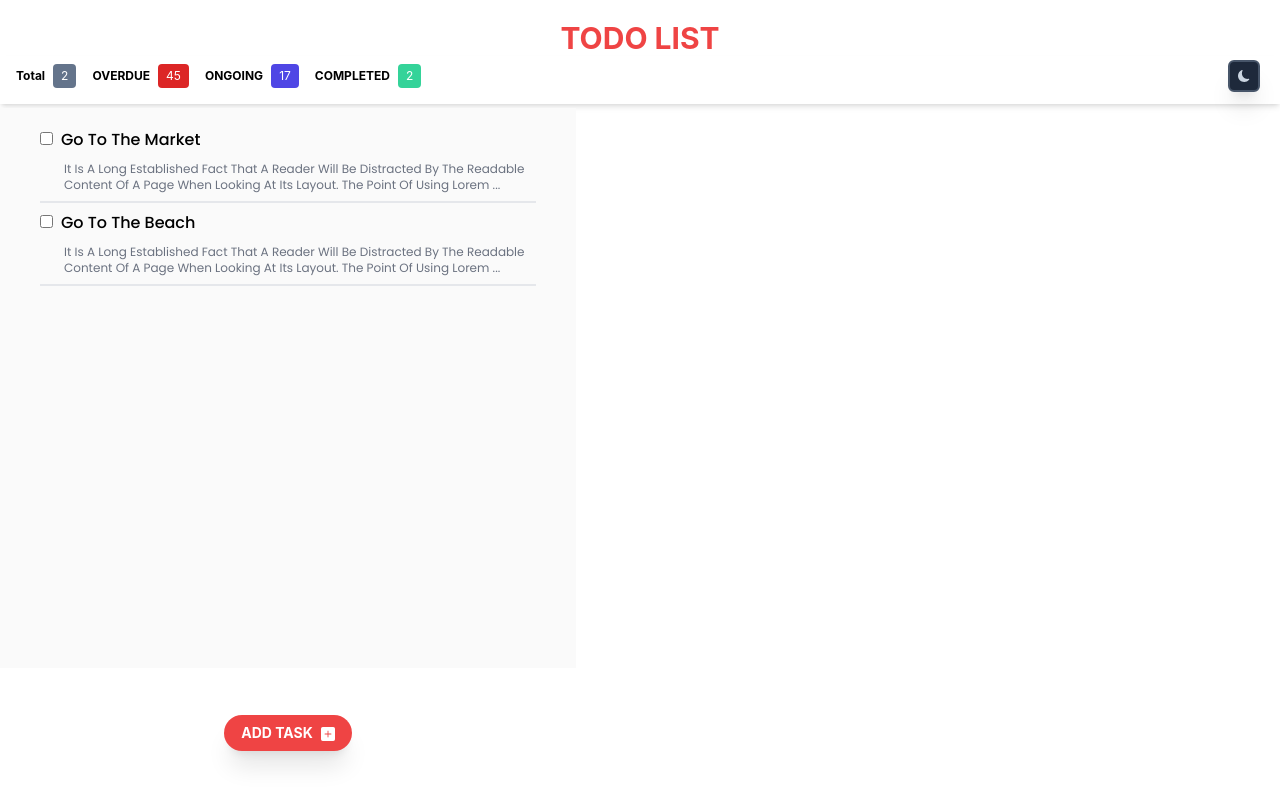
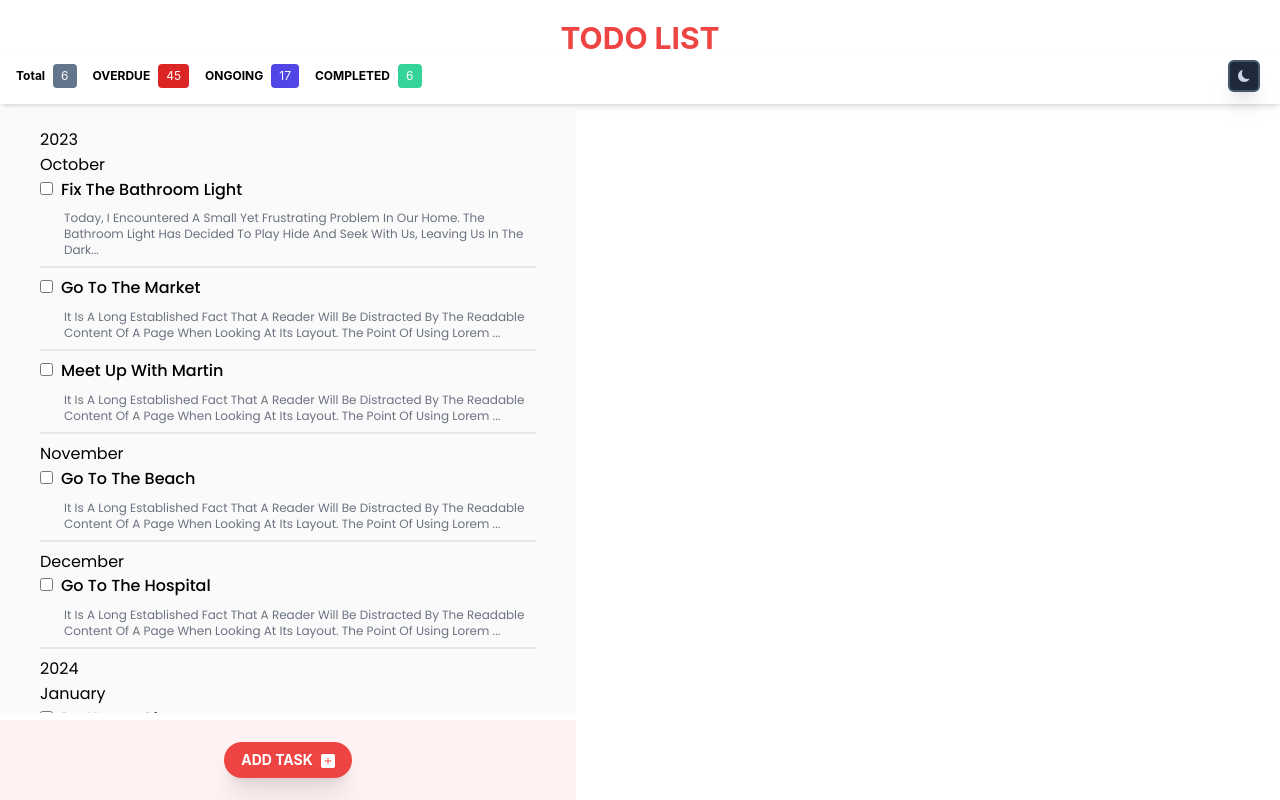
Before and after one commit to htutaungwai/todo-list-with-tailwind-css, a React (Vite) app: page / in a window 1280 px wide. Built offline with nearby package versions, Linux system fonts and the light colour scheme.

Commit message:
successfully added date functionality

```diff
--- a/src/components/AddTaskBtn.jsx
+++ b/src/components/AddTaskBtn.jsx
@@ -2,7 +2,7 @@
 import { BsFillPlusSquareFill } from "react-icons/bs";
 const AddTaskBtn = ({ setShowAddTodo, showAddTodo }) => {
   return (
-    <div className=" flex justify-center items-center flex-col  h-1/6 max-w-xl ">
+    <div className=" flex justify-center items-center flex-col  bg-red-50  max-w-xl h-full ">
       <button
         className="rounded-full bg-red-500 w-32 text-white font-bold py-2 uppercase shadow-xl transition ease-in-out  hover:bg-red-600 text-sm block"
         onClick={() => {
--- a/src/components/InnerBodyField.jsx
+++ b/src/components/InnerBodyField/InnerBodyField.jsx
@@ -1,7 +1,7 @@
 import React from "react";
 
 // COMPONENTS
-import EditWeb from "../pages/EditWeb";
+import EditWeb from "./EditWeb";
 
 // REDUX HOOKS
 import { useSelector } from "react-redux";
--- a/src/components/StatsBar.jsx
+++ b/src/components/StatsBar.jsx
@@ -1,8 +1,11 @@
 import { BsMoonFill, BsSunFill } from "react-icons/bs";
-import { useDispatch } from "react-redux";
+import { useDispatch, useSelector } from "react-redux";
 import { changeTheme } from "../features/themeSlice/themeSlice";
 
-const StatsBar = ({ todos, mood }) => {
+const StatsBar = () => {
+  // STATES
+  const todos = useSelector((state) => state.todo.todos);
+  const { mood } = useSelector((state) => state.theme);
   const dispatch = useDispatch();
   return (
     <div
--- a/src/components/TodoList.jsx
+++ b/src/components/TodoList.jsx
@@ -1,43 +1,29 @@
 // CSS
 import "./TodoList.css";
 
-// LIBRARIES
-import { useSelector, useDispatch } from "react-redux";
-
 // COMPONENTS
 import StatsBar from "./StatsBar";
-import SingleTodo from "./SingleTodo";
-import InnerBodyField from "./InnerBodyField";
+import SortedTodoList from "./TodoListField/SortedTodoList";
+import InnerBodyField from "./InnerBodyField/InnerBodyField";
+import TodoFilter from "./TodoListField/TodoFilter/TodoFilter";
 
 const ToodList = () => {
-  const dispatch = useDispatch();
-  const todos = useSelector((state) => state.todo.todos);
-  const { mood } = useSelector((state) => state.theme);
-
   return (
-    <div className="h-5/6 w-full ">
+    <div className=" w-full h-[90%] ">
       {/* This is H1 heading */}
       <h1 className={`text-3xl text-red-500 font-bold text-center pt-5 `}>
         TODO LIST
       </h1>
 
       {/* STATS BAR */}
-      <StatsBar mood={mood} todos={todos} />
+      <StatsBar />
 
       {/* INNER BODY */}
       <div className="h-[84%] max-h-[84%] flex ">
-        <div
-          className={`w-full h-full max-w-xl  poppins flex flex-col overflow-y-scroll overflow-x-hidden  ${
-            mood === "light" ? "bg-zinc-50" : "bg-black  text-white"
-          }`}
-        >
-          <ul className="poppins capitalize px-10 py-5">
-            {todos.length > 0 &&
-              todos.map((obj) => {
-                return <SingleTodo obj={obj} mood={mood} key={obj.id} />;
-              })}
-          </ul>
-        </div>
+        {/* FILTER BAR */}
+
+        {/* TODOLIST SORTED */}
+        <SortedTodoList />
 
         {/* INNER BODY FIELD */}
         <InnerBodyField />
--- /dev/null
+++ b/src/components/TodoListField/SortedTodoList.jsx
@@ -0,0 +1,55 @@
+// COMPONENTS
+import SingleTodo from "../SingleTodo";
+
+// REACT-REDUX
+import { useSelector } from "react-redux";
+
+// DATE GENERATOR
+import { primeDateGenerator } from "../../utils/dateFunction";
+
+const SortedTodoList = () => {
+  // STATES
+  const todos = useSelector((state) => state.todo.todos);
+  const { mood } = useSelector((state) => state.theme);
+
+  // since REDUX state cannot be mutable
+  const mutableTodos = [...todos];
+
+  // generating a sorted object
+  const primeSortedObject = primeDateGenerator(mutableTodos);
+
+  return (
+    <div
+      className={`w-full h-full max-w-xl  poppins flex flex-col overflow-y-scroll overflow-x-hidden  ${
+        mood === "light" ? "bg-zinc-50" : "bg-black  text-white"
+      }`}
+    >
+      <ul className="poppins capitalize px-10 py-5">
+        {primeSortedObject.length !== 0 &&
+          Object.entries(primeSortedObject).map(([key, value]) => {
+            return (
+              <div key={key}>
+                <h2>{key}</h2>
+
+                {Object.entries(value).map(([monthKey, monthValue]) => {
+                  return (
+                    <div key={monthKey}>
+                      <h1>{monthKey}</h1>
+                      {monthValue.length !== 0 &&
+                        monthValue.map((obj) => {
+                          return (
+                            <SingleTodo obj={obj} mood={mood} key={obj.id} />
+                          );
+                        })}
+                    </div>
+                  );
+                })}
+              </div>
+            );
+          })}
+      </ul>
+    </div>
+  );
+};
+
+export default SortedTodoList;
--- /dev/null
+++ b/src/components/TodoListField/TodoFilter/SearchBar.jsx
@@ -0,0 +1,11 @@
+import React from "react";
+
+const SearchBar = () => {
+  return (
+    <div className="bg-red-500">
+      <input type="text"></input>
+    </div>
+  );
+};
+
+export default SearchBar;
--- /dev/null
+++ b/src/components/TodoListField/TodoFilter/TodoFilter.jsx
@@ -0,0 +1,12 @@
+import React from "react";
+import SearchBar from "./SearchBar";
+
+const TodoFilter = () => {
+  return (
+    <div>
+      <SearchBar />
+    </div>
+  );
+};
+
+export default TodoFilter;
--- a/src/data/dataTodos.js
+++ b/src/data/dataTodos.js
@@ -1,11 +1,19 @@
 const dataTodos = [
+  {
+    title: "go to the hospital",
+    checked: false,
+    description:
+      "It is a long established fact that a reader will be distracted by the readable content of a page when looking at its layout. The point of using Lorem Ipsum is that it has a more-or-less normal distribution of letters, as opposed to using 'Content here, content here', making it look like readable English. Many desktop publishing packages and web ",
+    id: "390dpaxwiwo",
+    date: "2023-12-28T13:09:00.697Z",
+  },
   {
     title: "go to the market",
     checked: false,
     description:
       "It is a long established fact that a reader will be distracted by the readable content of a page when looking at its layout. The point of using Lorem Ipsum is that it has a more-or-less normal distribution of letters, as opposed to using 'Content here, content here', making it look like readable English. Many desktop publishing packages and web  ",
     id: "3900xiwo",
-    date: "1695153300000",
+    date: "2023-10-30T13:09:00.697Z",
   },
   {
     title: "go to the beach",
@@ -13,7 +21,39 @@
     description:
       "It is a long established fact that a reader will be distracted by the readable content of a page when looking at its layout. The point of using Lorem Ipsum is that it has a more-or-less normal distribution of letters, as opposed to using 'Content here, content here', making it look like readable English. Many desktop publishing packages and web ",
     id: "3900xwiwo",
-    date: "1696093200000",
+    date: "2023-11-05T13:09:00.697Z",
+  },
+  {
+    title: "do house chores",
+    checked: false,
+    description:
+      "It is a long established fact that a reader will be distracted by the readable content of a page when looking at its layout. The point of using Lorem Ipsum is that it has a more-or-less normal distribution of letters, as opposed to using 'Content here, content here', making it look like readable English. Many desktop publishing packages and web ",
+    id: "390dw0xwiwo",
+    date: "2024-01-12T13:09:00.697Z",
+  },
+  {
+    title: "meet up with martin",
+    checked: false,
+    description:
+      "It is a long established fact that a reader will be distracted by the readable content of a page when looking at its layout. The point of using Lorem Ipsum is that it has a more-or-less normal distribution of letters, as opposed to using 'Content here, content here', making it look like readable English. Many desktop publishing packages and web ",
+    id: "w0xwiwo",
+    date: "2023-10-30T16:10:00.332Z",
+  },
+  {
+    title: "fix the bathroom light",
+    checked: false,
+    description: `Today, I encountered a small yet frustrating problem in our home. The bathroom light has decided to play hide and seek with us, leaving us in the dark, quite literally!
+
+      This morning, I stumbled into the bathroom, half-asleep, only to find the light switch yielding no results. At first, I thought it might be a blown bulb, so I attempted to change it, but no luck. The darkness that followed wasn't exactly the energizing start to the day I had in mind.
+
+      Throughout the day, the issue continued to annoy us, especially when it came to late-night trips to the bathroom. It's amazing how much you take a simple thing like a working light for granted until it's gone!
+
+      So, the time has come to take action. Tomorrow, I'll be calling our trusty electrician, [Electrician's Name], to come and take a look. It's a minor inconvenience, but it's a reminder that even the little things can disrupt our daily routines.
+
+      I'll be relieved when the bathroom light is shining brightly again, guiding our way through those early mornings and late-night visits
+      `,
+    id: "390dw0x2wiwo",
+    date: "2023-10-30T09:09:00.743Z",
   },
 ];
 
@@ -21,36 +61,10 @@
 
 /*
 
-  {
-    title: "do house chores",
-    checked: false,
-    description:
-      "It is a long established fact that a reader will be distracted by the readable content of a page when looking at its layout. The point of using Lorem Ipsum is that it has a more-or-less normal distribution of letters, as opposed to using 'Content here, content here', making it look like readable English. Many desktop publishing packages and web ",
-    id: "390dw0xwiwo",
-  },
-  {
-    title: "meet up with martin",
-    checked: false,
-    description:
-      "It is a long established fact that a reader will be distracted by the readable content of a page when looking at its layout. The point of using Lorem Ipsum is that it has a more-or-less normal distribution of letters, as opposed to using 'Content here, content here', making it look like readable English. Many desktop publishing packages and web ",
-    id: "w0xwiwo",
-  },
 
-  {
-    title: "fix the bathroom light",
-    checked: false,
-    description:
-      "It is a long established fact that a reader will be distracted by the readable content of a page when looking at its layout. The point of using Lorem Ipsum is that it has a more-or-less normal distribution of letters, as opposed to using 'Content here, content here', making it look like readable English. Many desktop publishing packages and web ",
-    id: "390dw0x2wiwo",
-  },
 
-  {
-    title: "go to the hospital",
-    checked: false,
-    description:
-      "It is a long established fact that a reader will be distracted by the readable content of a page when looking at its layout. The point of using Lorem Ipsum is that it has a more-or-less normal distribution of letters, as opposed to using 'Content here, content here', making it look like readable English. Many desktop publishing packages and web ",
-    id: "390dpaxwiwo",
-  },
+
+
   {
     title: "go to the railway station",
     checked: false,
--- a/src/utils/dateFunction.js
+++ b/src/utils/dateFunction.js
@@ -1,5 +1,5 @@
 export function byDate(a, b) {
-  return new Date(a.date).valueOf() - new Date(b.date).valueOf();
+  return Date.parse(new Date(a.date)) - Date.parse(new Date(b.date));
 }
 
 export function getMonthName(monthNumber) {
@@ -11,6 +11,8 @@
 export const primeDateGenerator = (dates) => {
   const primeObject = {};
   dates.sort(byDate);
+
+  console.log(dates);
   dates.forEach((d) => {
     const dd = new Date(d.date);
     if (!primeObject[dd.getFullYear()]) {
@@ -24,5 +26,3 @@
 
   return primeObject;
 };
-
-console.log(primeObject);
```
Also changed, not shown: src/App.jsx (+0 -24 lines), src/components/InnerBodyField/EditWeb.jsx (renamed from src/pages/EditWeb.jsx, +5 -2 lines).
